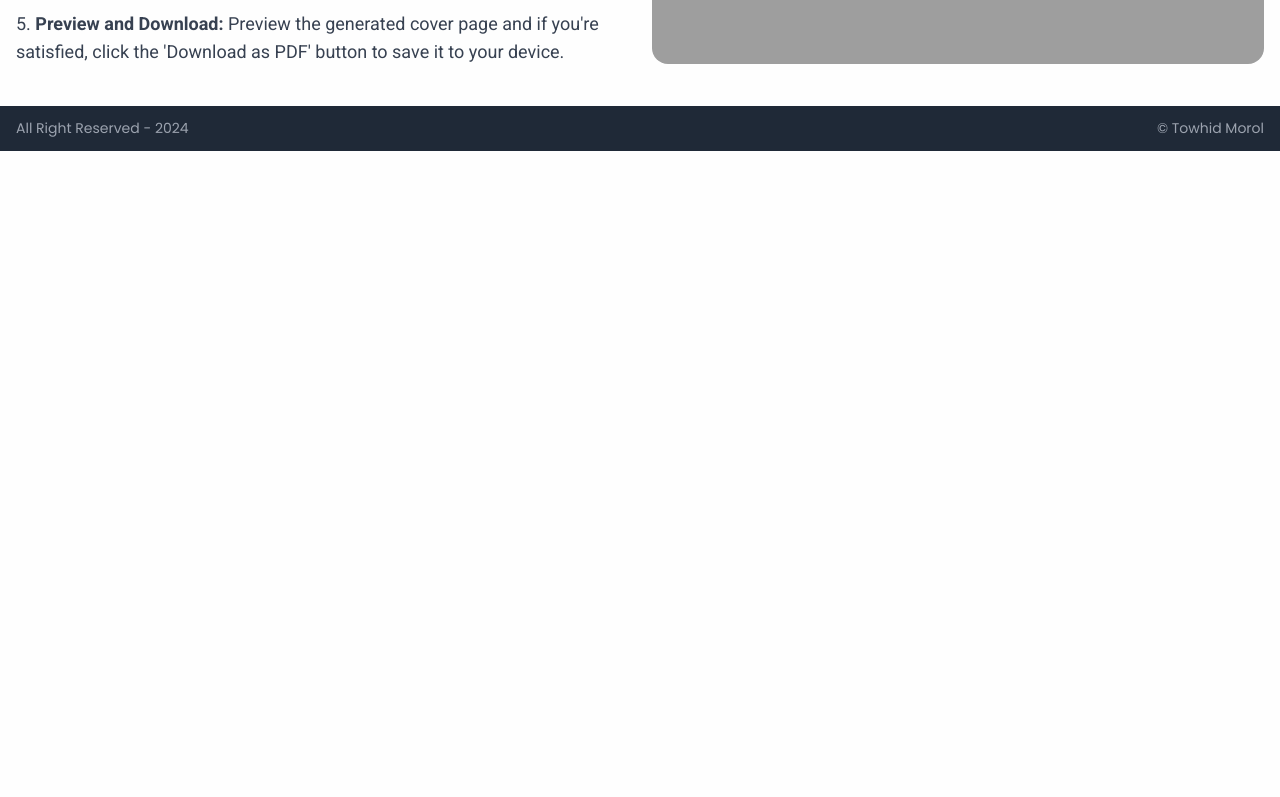
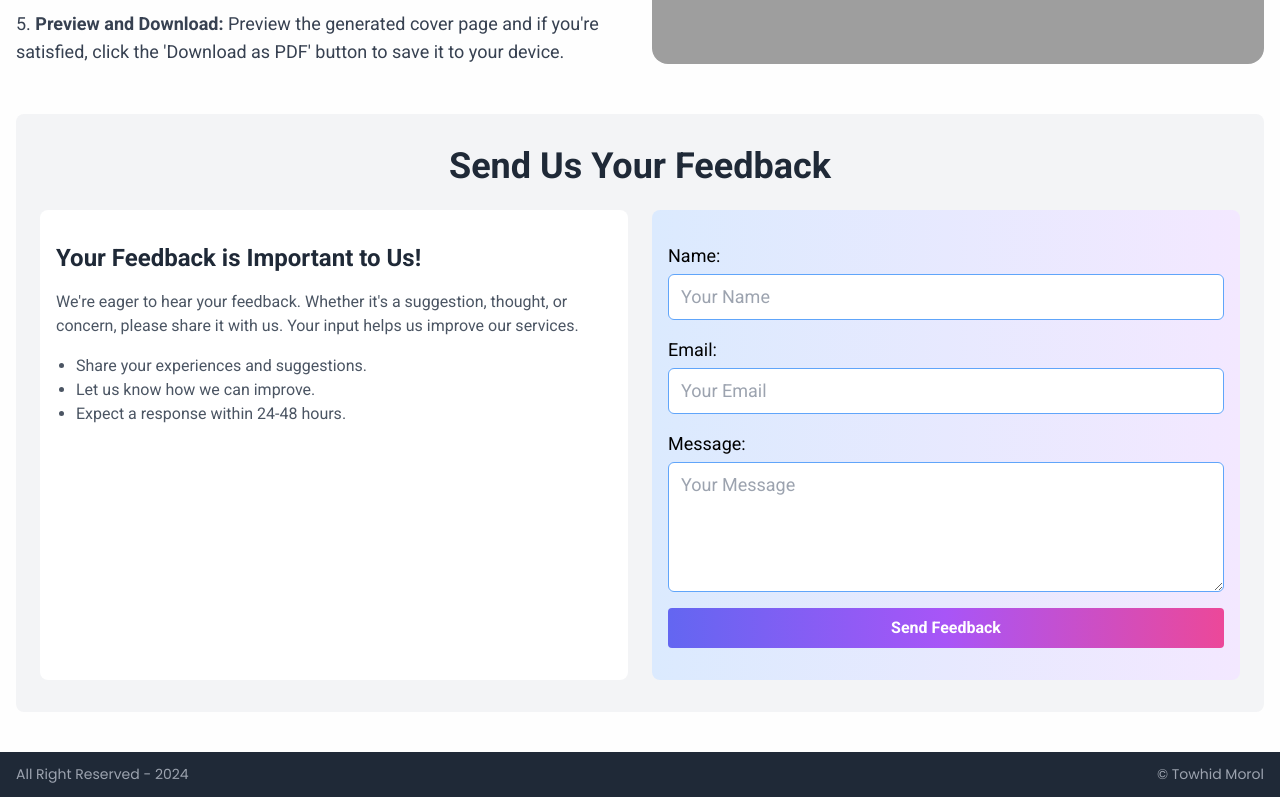
Before and after one commit to towhid046/cover-page-maker-bangla, a React (Vite) app: page /tutorials in a window 1280 px wide. Shown: the part 846-1643 px from the top of the page. Before the commit the page ends 997 px from the top, so only its background shows below. Built offline with nearby package versions, Linux system fonts and the light colour scheme; grey boxes are pictures that could not be loaded.

Commit message:
added feedback section

```diff
--- a/src/components/Form.jsx
+++ b/src/components/Form.jsx
@@ -9,7 +9,7 @@ const { universities, departments, ordinalNumbers, teacherTitles, sessions } =
   data;
 
 const commonInputClassName =
-  "py-1.5 px-4 border border-blue-400 border-opacity-60 rounded-md focus:outline-none";
+  "py-1.5 px-4 border border-blue-400 border-opacity-60 rounded-md focus:outline-none transition duration-300";
 const inputParentClassName = "flex flex-col gap-1 text-lg mb-3";
 
 const Form = ({ pageId }) => {
--- a/src/components/unique/GroupForm/GroupForm.jsx
+++ b/src/components/unique/GroupForm/GroupForm.jsx
@@ -10,7 +10,7 @@ const { universities, departments, ordinalNumbers, teacherTitles, sessions } =
   data;
 
 const commonInputClassName =
-  "py-1.5 px-4 border border-blue-400 border-opacity-60 rounded-md focus:outline-none";
+  "py-1.5 px-4 border border-blue-400 border-opacity-60 rounded-md focus:outline-none transition duration-300";
 const inputParentClassName = "flex flex-col gap-1 text-lg mb-3";
 
 export const GroupForm = () => {
--- a/src/pages/TutorialsPage/Feedback/Feedback.jsx
+++ b/src/pages/TutorialsPage/Feedback/Feedback.jsx
@@ -1,9 +1,98 @@
-import React from 'react'
+
+import { useForm } from "react-hook-form";
+import Button from "./../../../components/shared/Button/Button";
+
+const commonInputClassName = "py-2 px-3 border border-blue-400 rounded-md focus:outline-none transition duration-300";
+const inputParentClassName = "flex flex-col gap-1 text-lg mb-4 ";
 
 const Feedback = () => {
+  const {
+    register,
+    handleSubmit,
+    formState: { errors },
+  } = useForm();
+
+  const onSubmit = (data) => {
+    console.log(data);
+  };
+
   return (
-    <div>Feedback</div>
-  )
-}
+    <section className="my-12 py-8 lg:px-6 px-2 bg-gray-100 rounded-lg">
+      <h2 className="lg:text-4xl text-center text-3xl font-bold font-roboto text-gray-800 lg:mb-6 mb-4">
+        Send Us Your Feedback
+      </h2>
+      <div className="flex flex-col-reverse md:flex-row justify-center gap-6">
+        {/* Left Section */}
+        <div className="w-full md:w-1/2 px-4 py-8 bg-white rounded-lg">
+          <h2 className="text-2xl font-bold text-gray-800 mb-4">
+            Your Feedback is Important to Us!
+          </h2>
+          <p className="text-gray-600 mb-4">
+            We're eager to hear your feedback. Whether it's a suggestion, thought, or concern, please share it with us. Your input helps us improve our services.
+          </p>
+          <ul className="list-disc pl-5 text-gray-600">
+            <li>Share your experiences and suggestions.</li>
+            <li>Let us know how we can improve.</li>
+            <li>Expect a response within 24-48 hours.</li>
+          </ul>
+        </div>
 
-export default Feedback
+        {/* Right Section - Feedback Form */}
+        <div className="w-full md:w-1/2 px-4 py-8 bg-gradient-to-r from-blue-100 to-purple-100 rounded-lg">
+          <form onSubmit={handleSubmit(onSubmit)}>
+            {/* Name */}
+            <div className={inputParentClassName}>
+              <label>Name:</label>
+              <input
+                {...register("name", { required: "Name is required" })}
+                type="text"
+                placeholder="Your Name"
+                className={commonInputClassName}
+              />
+              {errors.name && <span className="text-red-500">{errors.name.message}</span>}
+            </div>
+
+            {/* Email */}
+            <div className={inputParentClassName}>
+              <label>Email:</label>
+              <input
+                {...register("email", {
+                  required: "Email is required",
+                  pattern: {
+                    value: /^\S+@\S+\.\S+$/,
+                    message: "Entered value does not match email format"
+                  }
+                })}
+                type="email"
+                placeholder="Your Email"
+                className={commonInputClassName}
+              />
+              {errors.email && <span className="text-red-500">{errors.email.message}</span>}
+            </div>
+
+            {/* Message */}
+            <div className={inputParentClassName}>
+              <label>Message:</label>
+              <textarea
+                {...register("message", { required: "Message is required" })}
+                rows="4"
+                placeholder="Your Message"
+                className={commonInputClassName}
+              />
+              {errors.message && <span className="text-red-500">{errors.message.message}</span>}
+            </div>
+
+            {/* Submit Button */}
+            <div>
+              <Button customClass="w-full bg-blue-500 hover:bg-blue-600 text-white font-bold py-2 px-4 rounded transition duration-300">
+                Send Feedback
+              </Button>
+            </div>
+          </form>
+        </div>
+      </div>
+    </section>
+  );
+};
+
+export default Feedback;
--- a/src/pages/TutorialsPage/TutorialsPage.jsx
+++ b/src/pages/TutorialsPage/TutorialsPage.jsx
@@ -1,5 +1,6 @@
 import useScrollToTop from "./../../hooks/useScrollToTop";
 import Tutorial from "./Tutorial/Tutorial";
+import Feedback from "./Feedback/Feedback";
 
 const singlePageSteps = [
   {
@@ -80,6 +81,7 @@ const TutorialsPage = () => {
         steps={groupPageSteps}
         videoId="E6588DlZW-c"
       />
+      <Feedback />
     </div>
   );
 };
```
